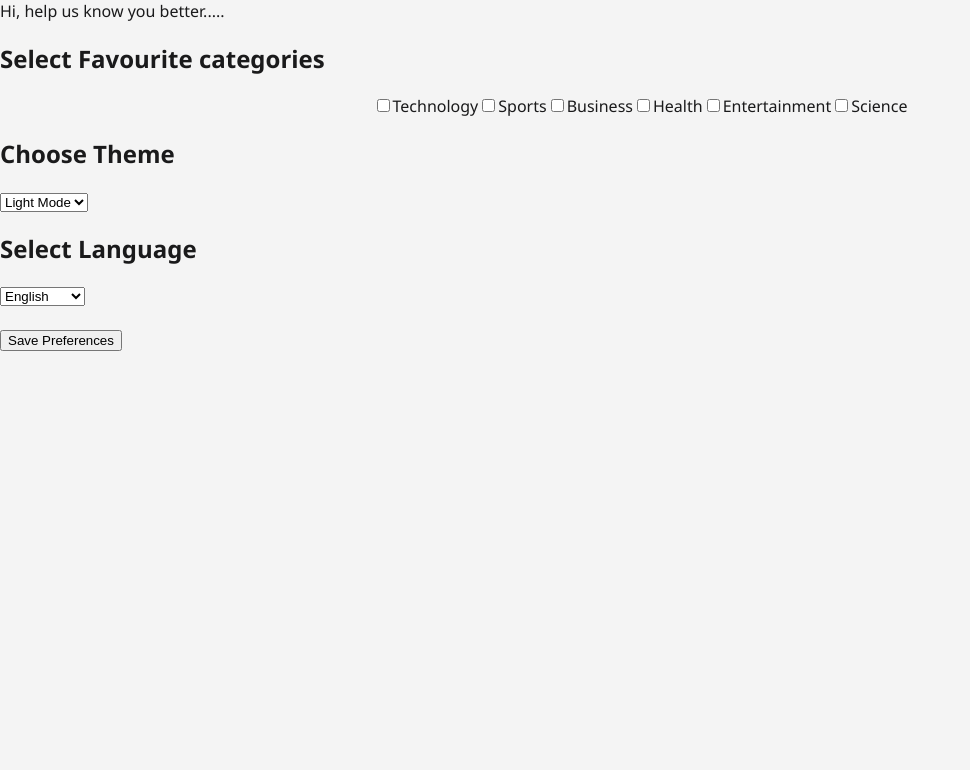
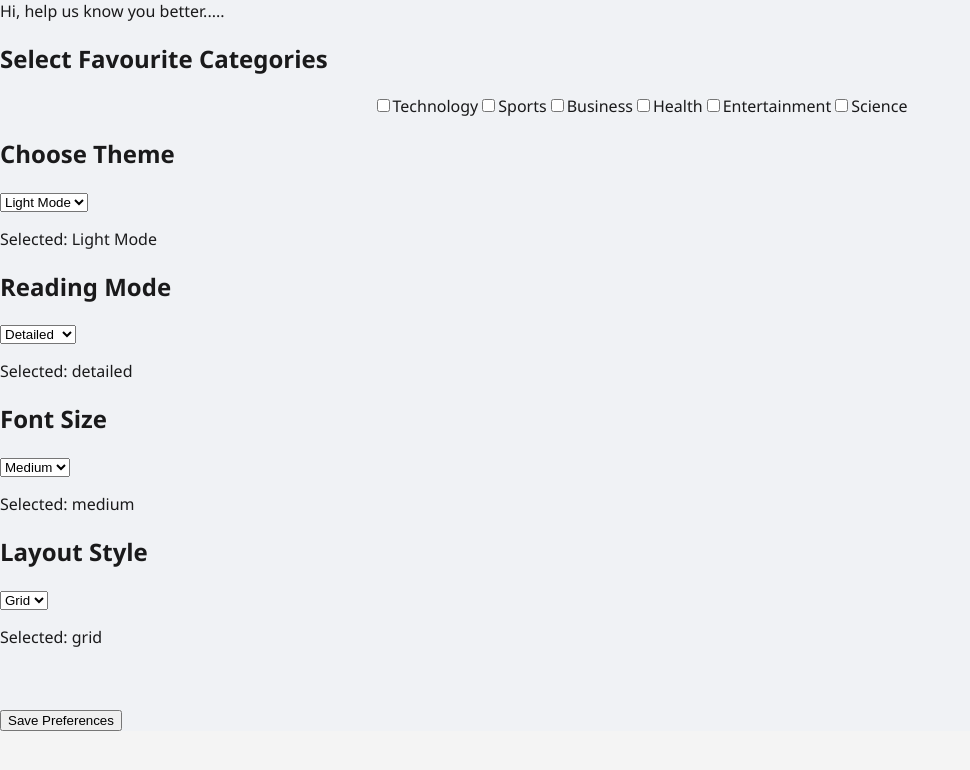
Before and after one commit to ayanagoswami87-dotcom/News-Aggregator, a React (Vite) app: page /personalization in a window 1280 px wide. Shown: the top 770 px of the page, without its empty margins (0-970 px from the left). Built offline with nearby package versions, Linux system fonts and the light colour scheme.

Commit message:
I updated dashboard

```diff
--- a/src/Pages/Dashboard.css
+++ b/src/Pages/Dashboard.css
@@ -264,3 +264,27 @@ search-section button{
   background: white;
   border-radius: 12px;
 }
+.dashboard.small {
+    font-size: 12px;
+}
+.dashboard.medium{
+    font-size: 16px;
+}
+.dashboard.large{
+    font-size: 20px;
+}
+.list-container{
+    display: flex;
+    flex-direction: column;
+    gap: 15px;
+}
+.list-container .card{
+    display: flex;
+    gap: 15px;
+    align-items: center;
+}
+.list-container img{
+    width: 150px;
+    height: 100px;
+
+}
--- a/src/Pages/Dashboard.jsx
+++ b/src/Pages/Dashboard.jsx
@@ -1,4 +1,4 @@
-import React, { useEffect, useState } from "react";
+import React, { use, useEffect, useState } from "react";
 import { Link } from "react-router-dom";
 import "./Dashboard.css";
 
@@ -26,8 +26,30 @@ function Dashboard() {
 
   const [loading, setLoading] = useState(false);
 
+
+  const [viewMode, setViewMode] = useState("detailed");
+  const [fontSize, setFontSize] = useState("medium");
+  console.log("Font Size:", fontSize);
+  const [layout, setLayout] = useState("grid");
+
+  // 👉 ADD THIS USEEFFECT HERE
+  useEffect(() => {
+    const saved = JSON.parse(localStorage.getItem("userPreferences"));
+    console.log("DASHBOARD DATA:", saved);
+
+    if (saved) {
+      setIsDarkMode(saved.theme === "Dark Mode");
+      setViewMode(saved.viewMode || "detailed");
+      setFontSize(saved.fontSize || "medium");
+      setLayout(saved.layout || "grid");
+    }
+  }, []);
+
+
+
   // PUT YOUR GNEWS API KEY HERE
   const API_KEY = "ed2f7aec665595d63a813ada95c7014d";
+
 
   // DARK MODE
   const toggleMode = () => {
@@ -77,6 +99,8 @@ function Dashboard() {
     setLoading(true);
 
     let url = "";
+
+
 
     // CHANNEL NEWS
     if (channel) {
@@ -264,8 +288,12 @@ function Dashboard() {
         isDarkMode
           ? "dark-mode"
           : "light-mode"
+          }
+
       }`}
     >
+
+
 
       <h1 className="header">
         Geosphere 🌏
@@ -514,7 +542,7 @@ function Dashboard() {
 
       {/* NEWS CARDS */}
 
-      <div className="cards-container">
+      <div className={"cards-container"}>
 
         {filteredNews.map(
           (item, index) => (
@@ -556,6 +584,12 @@ function Dashboard() {
               <h2>
                 {item.title}
               </h2>
+               {viewMode === "detailed" ? (
+
+                <p>
+                  {item.description}
+                </p>
+              ) : null}
 
               {/* RATING */}
 
--- a/src/Pages/personalization.jsx
+++ b/src/Pages/personalization.jsx
@@ -1,56 +1,139 @@
-import React, {useState} from "react";
-
+import React, { useState, useEffect } from "react";
 
 const Personalization = () => {
+
+  // STATES
   const [categories, setCategories] = useState([]);
-    const [theme, setTheme] = useState([]);
-    const [language, setLanguage] = useState([]);
+  const [theme, setTheme] = useState("Light Mode");
+
+  const [viewMode, setViewMode] = useState("detailed");
+  const [fontSize, setFontSize] = useState("medium");
+  const [layout, setLayout] = useState("grid");
+
+  // LOAD SAVED PREFERENCES
+  useEffect(() => {
+    const saved = JSON.parse(localStorage.getItem("userPreferences"));
+
+    console.log("Loaded Preferences:", saved); // DEBUG
+
+    if (saved) {
+      setCategories(saved.categories ?? []);
+      setTheme(saved.theme ?? "Light Mode");
+      setViewMode(saved.viewMode ?? "detailed");
+      setFontSize(saved.fontSize ?? "medium");
+      setLayout(saved.layout ?? "grid");
+    }
+  }, []);
+
+  // CATEGORY SELECT (FIXED - no stale state)
   const handleCategoryChange = (category) => {
-        if (categories.includes(category)) {
-            setCategories(categories.filter(item => item !== category));
+    setCategories((prev) => {
+      if (prev.includes(category)) {
+        return prev.filter(item => item !== category);
       } else {
-            setCategories([...categories,category]);
+        return [...prev, category];
       }
+    });
   };
+
+  // SAVE (FORCE FRESH SAVE)
   const savePreferences = () => {
+
     const preferences = {
-            categories,theme,language,
+      categories,
+      theme,
+      viewMode,
+      fontSize,
+      layout,
     };
-        console.log(preferences);
+
+    console.log("Saving Preferences:", preferences); // DEBUG
+
+    // CLEAR OLD DATA FIRST (IMPORTANT FIX)
+    localStorage.removeItem("userPreferences");
+
+    // SAVE NEW DATA
+    localStorage.setItem("userPreferences", JSON.stringify(preferences));
+
     alert("Preferences Saved!");
 
     window.location.href = "/dashboard";
+  };
 
-    };
   return (
-        <div>
+
+    <div className={theme === "Dark Mode" ? "dark-mode" : "light-mode"}>
+
+
+
       <header>Hi, help us know you better.....</header>
+
       <div className="personalization-container">
-                <h2>Select Favourite categories</h2>
+
+        {/* CATEGORIES */}
+        <h2>Select Favourite Categories</h2>
         <div className="categories">
-                    <label><input type="checkbox" onChange={() => handleCategoryChange("Technology")}/>Technology</label>
-                    <label><input type="checkbox" onChange={() => handleCategoryChange("Sports")}/>Sports</label>
-                    <label><input type="checkbox" onChange={() => handleCategoryChange("Business")}/>Business</label>
-                    <label><input type="checkbox" onChange={() => handleCategoryChange("Health")}/>Health</label>
 
-                    <label><input type="checkbox" onChange={() => handleCategoryChange("Entertainment")}/>Entertainment</label>
-                    <label><input type="checkbox" onChange={() => handleCategoryChange("Science")}/>Science</label>
+          {[
+            "Technology",
+            "Sports",
+            "Business",
+            "Health",
+
+            "Entertainment",
+            "Science",
+
+          ].map((cat, index) => (
+            <label key={index}>
+              <input
+                type="checkbox"
+                checked={categories.includes(cat)}
+                onChange={() => handleCategoryChange(cat)}
+              />
+              {cat}
+            </label>
+          ))}
 
         </div>
+
+        {/* THEME */}
         <h2>Choose Theme</h2>
         <select value={theme} onChange={(e) => setTheme(e.target.value)}>
-                    <option>Light Mode</option>
-                    <option>Dark Mode</option>
+          <option value="Light Mode">Light Mode</option>
+          <option value="Dark Mode">Dark Mode</option>
         </select>
-                <h2>Select Language</h2>
-                <select value={language} onChange={(e) => setLanguage(e.target.value)}>
-                    <option>English</option>
-                    <option>Hindi</option>
-                    <option>Assamese</option>
-                    <option>Bengali</option>
+        <p>Selected: {theme}</p>
+
+        {/* READING MODE */}
+        <h2>Reading Mode</h2>
+        <select value={viewMode} onChange={(e) => setViewMode(e.target.value)}>
+          <option value="detailed">Detailed</option>
+          <option value="compact">Compact</option>
         </select>
-                <br/><br/>
-                <button onClick={savePreferences}>Save Preferences</button>
+        <p>Selected: {viewMode}</p>
+
+        {/* FONT SIZE */}
+        <h2>Font Size</h2>
+        <select value={fontSize} onChange={(e) => setFontSize(e.target.value)}>
+          <option value="small">Small</option>
+          <option value="medium">Medium</option>
+          <option value="large">Large</option>
+        </select>
+        <p>Selected: {fontSize}</p>
+
+        {/* LAYOUT */}
+        <h2>Layout Style</h2>
+        <select value={layout} onChange={(e) => setLayout(e.target.value)}>
+          <option value="grid">Grid</option>
+          <option value="list">List</option>
+        </select>
+        <p>Selected: {layout}</p>
+        <br /><br />
+
+        <button onClick={savePreferences}>
+          Save Preferences
+        </button>
+
       </div>
     </div>
   );
```
Lines whose indentation alone changed are shown as unchanged.
